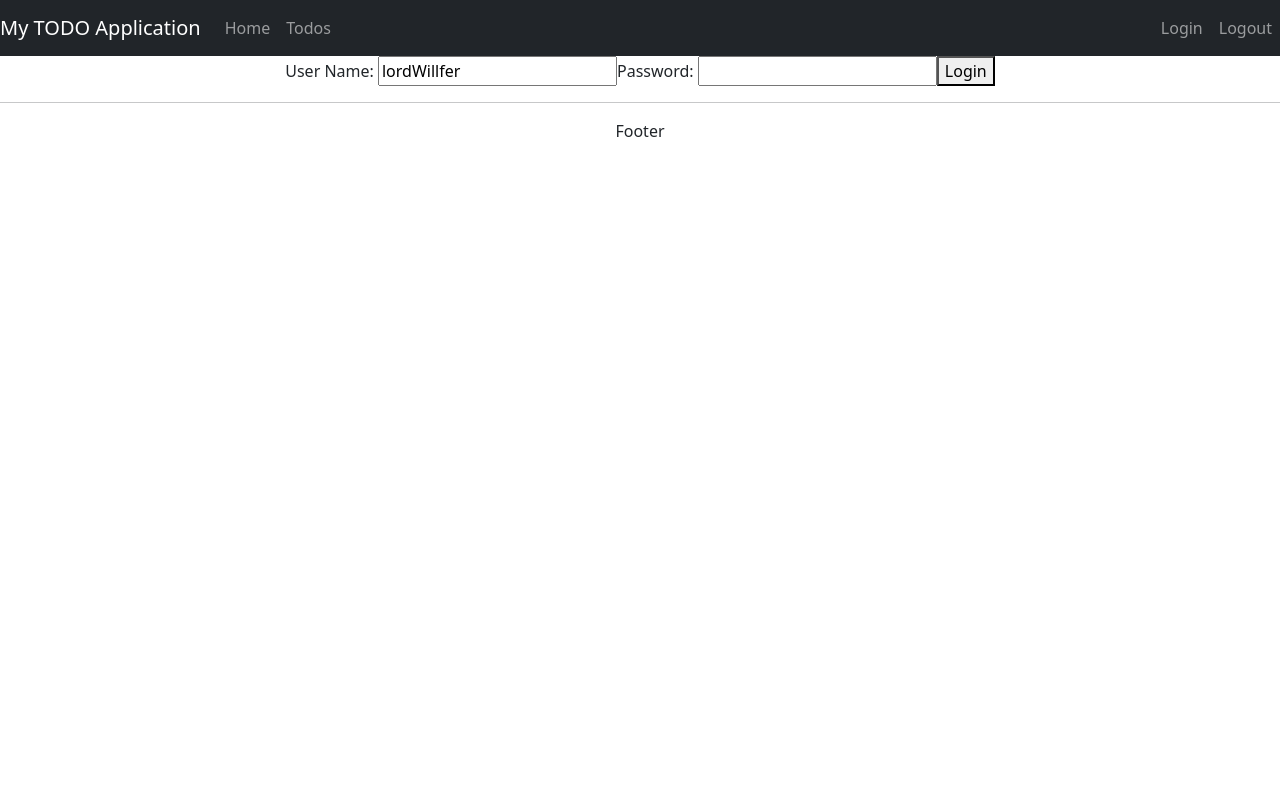
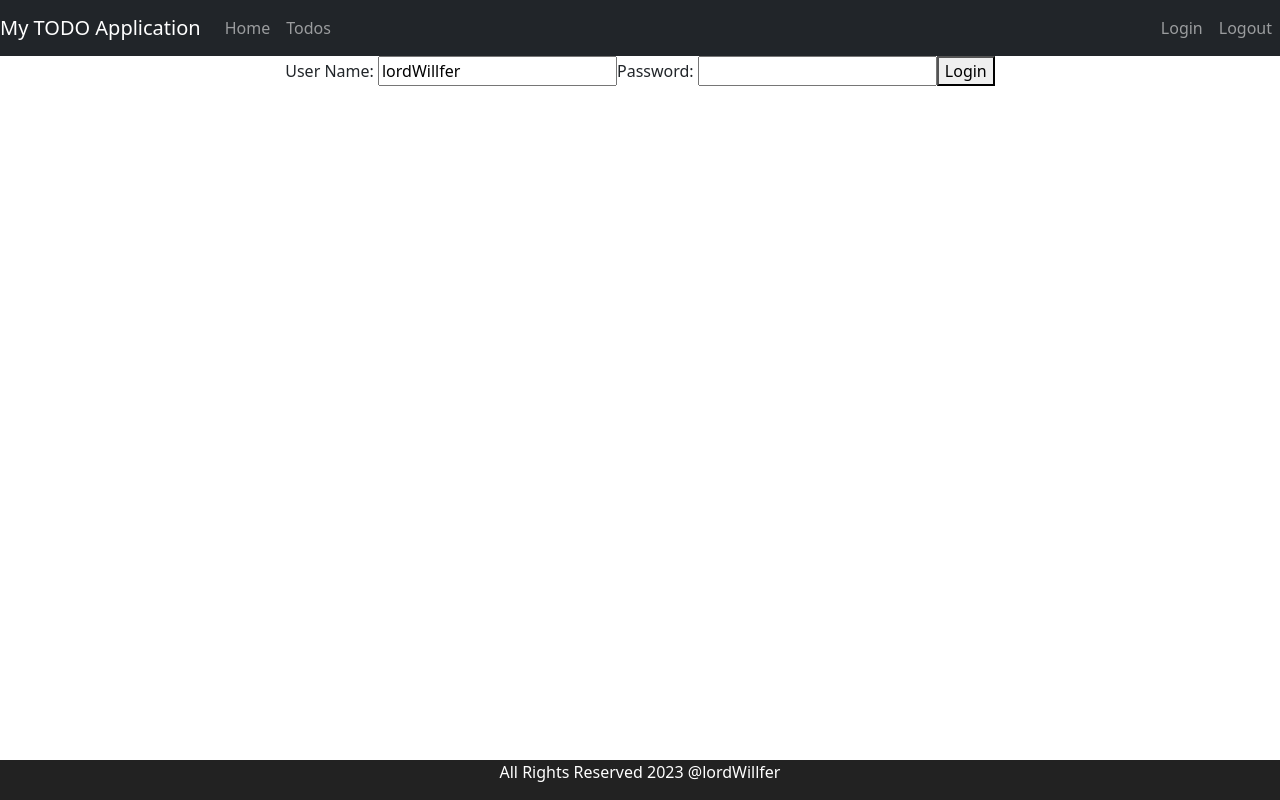
Before and after one commit to lordWillfer/todo-app, a React (Create React App) app: page / in a window 1280 px wide. Built offline with nearby package versions, Linux system fonts and the light colour scheme.

Commit message:
Personalizando el pie de página de la aplicación

```diff
--- a/src/App.css
+++ b/src/App.css
@@ -36,3 +36,11 @@
     transform: rotate(360deg);
   }
 }
+
+.footer {
+  position: absolute;
+  bottom: 0;
+  width: 100%;
+  height: 40px;
+  background-color: #222222;
+}
--- a/src/components/todo/TodoApp.jsx
+++ b/src/components/todo/TodoApp.jsx
@@ -19,6 +19,7 @@ class TodoApp extends Component {
                             <Route path="/welcome/:name" element={<WelcomeComponentWithParams />} />
                             <Route path="/todos" element={<ListTodosComponent />} />
                             <Route path="*" element={<ErrorComponent />} />
+                            <Route path="/logout" element={<LogoutComponent />} />
                     </Routes>
                     <FooterComponent />
                 </Router>
@@ -32,7 +33,7 @@ class HeaderComponent extends Component {
         return (
             <header>
                 <nav className="navbar navbar-expand-md navbar-dark bg-dark">
-                    <div><a href="/welcome" className="navbar-brand">My TODO Application</a></div>
+                    <div><a href="/welcome/lordWillfer" className="navbar-brand">My TODO Application</a></div>
                     <ul className="navbar-nav">
                         <li><Link className="nav-link" to="/welcome/lordWillfer">Home</Link></li>
                         <li><Link className="nav-link" to="/todos">Todos</Link></li>
@@ -50,8 +51,21 @@ class HeaderComponent extends Component {
 class FooterComponent extends Component {
     render() {
         return (
+            <footer className="footer">
+                <span className="text-white">All Rights Reserved 2023 @lordWillfer</span>
+            </footer>
+        )
+    }
+}
+
+class LogoutComponent extends Component {
+    render() {
+        return (
             <div>
-                <hr />Footer
+                <h1>You are logged out</h1>
+                <div className="container">
+                    Thank You For Using Our Application.
+                </div>
             </div>
         )
     }
```
